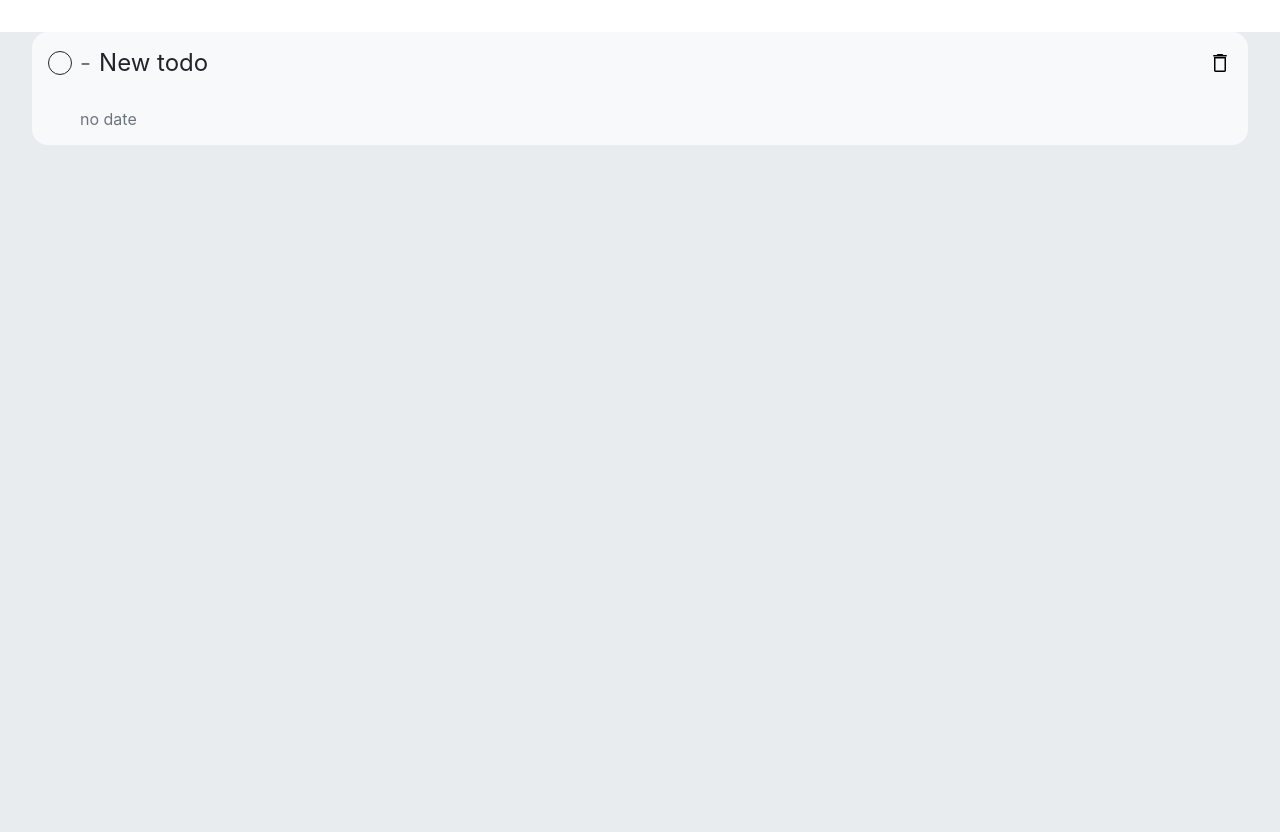
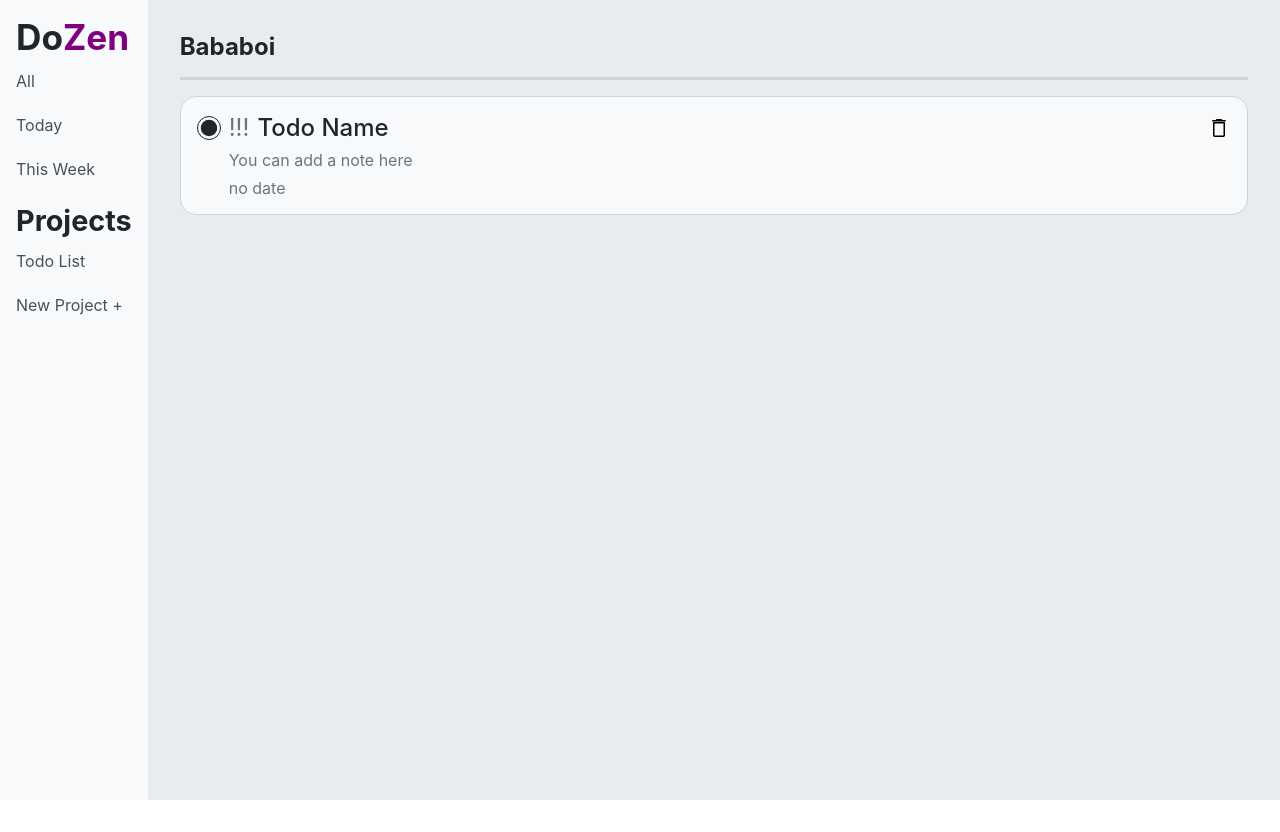
Before and after one commit to TomSoerr/odin-todo-list, a website built with webpack: page dist/index.html in a window 1280 px wide. After the commit the page ends 800 px from the top, so only its background shows below. Built offline with nearby package versions, Linux system fonts and the light colour scheme.

Commit message:
Add page module

```diff
--- a/src/index.js
+++ b/src/index.js
@@ -1,15 +1,16 @@
 import todo from './todo';
 import { subscribe, publish } from './pubsub';
+import page from './page';
 import './style.css';
 
 (function main() {
   const content = document.querySelector('#content');
   let allTodo = [];
   let shownTodo = [];
+  const pageUI = page();
   const currentProject = 'Bababoi';
 
   const deleteTodo = (id) => {
-    // debugger;
     allTodo = allTodo.filter((i) => i.id !== id);
   };
 
@@ -18,17 +19,39 @@ import './style.css';
     allTodo.push(newTodo);
     publish('shownTodoChanged');
   };
-  subscribe('init', addTodo);
+
+  const buildUI = () => {
+    const defaultTodo = todo(currentProject, publish, deleteTodo);
+    defaultTodo.set(
+      true,
+      '!!!',
+      'Todo Name',
+      'You can add a note here',
+      'no date',
+    );
+    allTodo.push(defaultTodo);
+    content.append(...pageUI.render());
+    publish('shownTodoChanged');
+  };
+  subscribe('init', buildUI);
+
+  const storeData = () => {
+    console.log('store data');
+  };
+  subscribe('storeData');
+  subscribe('sownTodoChanged');
+
+  // when the data is loaded from localStorage and the allTodo is set,
+  // the localStorage should be updated with the new allTodo
+  // because the id of the todo is not the same as the id of the todo in the
+  // localStorage
+  // localStorage allTodo key: 1459333224678674
+  // localStorage project key: 8637207312324280
 
   const render = () => {
-    while (content.firstChild) {
-      content.firstChild.remove();
-    }
-    shownTodo = [...allTodo];
-    shownTodo.forEach((obj) => {
-      console.log(obj.getDone());
-      content.append(obj.render());
-    });
+    pageUI.clearTodo();
+    shownTodo = [...allTodo]; // here needs to be a sorting function
+    shownTodo.forEach((obj) => pageUI.appendTodo(obj));
   };
   subscribe('shownTodoChanged', render);
 
--- /dev/null
+++ b/src/page.js
@@ -0,0 +1,72 @@
+const page = () => {
+  const create = (tagName) => document.createElement(tagName);
+
+  let currentProject = 'Bababoi';
+
+  const logoHeader = create('div');
+  logoHeader.classList.add('header');
+  logoHeader.append('Do', (() => {
+    const tmp = create('span');
+    tmp.textContent = 'Zen';
+    return tmp;
+  })());
+  const allTab = create('div');
+  allTab.classList.add('tab');
+  allTab.textContent = 'All';
+  const todayTab = create('div');
+  todayTab.classList.add('tab');
+  todayTab.textContent = 'Today';
+  const thisWeekTab = create('div');
+  thisWeekTab.classList.add('tab');
+  thisWeekTab.textContent = 'This Week';
+  const projectHeader = create('div');
+  projectHeader.classList.add('header');
+  projectHeader.textContent = 'Projects';
+  const defaultProject = create('div');
+  defaultProject.classList.add('tab');
+  defaultProject.textContent = 'Todo List';
+  const addProject = create('div');
+  addProject.classList.add('tab');
+  addProject.id = 'add-project';
+  addProject.textContent = 'New Project +';
+  addProject.addEventListener('click', () => {
+    alert('add project');
+  });
+  const sidebarDiv = create('div');
+  sidebarDiv.id = 'sidebar';
+  sidebarDiv.append(
+    logoHeader,
+    allTab,
+    todayTab,
+    thisWeekTab,
+    projectHeader,
+    defaultProject,
+    addProject,
+  );
+
+  const currentProjectDiv = create('div');
+  currentProjectDiv.id = 'current-project';
+  currentProjectDiv.textContent = currentProject;
+
+  const mainDiv = create('div');
+  mainDiv.id = 'main';
+  mainDiv.append(currentProjectDiv);
+
+  const render = () => [sidebarDiv, mainDiv];
+
+  const appendTodo = (todo) => mainDiv.append(todo.render());
+
+  const clearTodo = () => {
+    while (mainDiv.children[1]) {
+      mainDiv.children[1].remove();
+    }
+  };
+
+  return {
+    render,
+    appendTodo,
+    clearTodo,
+  };
+};
+
+export default page;
--- a/src/style.css
+++ b/src/style.css
@@ -23,10 +23,53 @@
   min-height: 100vh;
   background-color: var(--cultured-2);
   color: var(--eerie-black);
+  display: grid;
+  grid-template-columns: auto 1fr;
+}
+
+#sidebar {
+  background-color: var(--cultured);
+  padding: 1rem;
+  display: grid;
+  align-content: start;
+}
+
+#sidebar .header {
+  font-size: 1.8rem;
+  font-weight: 700;
+  margin-bottom: 0.8rem;
+}
+
+#sidebar .header:first-of-type {
+  font-size: 2.2rem;
+}
+
+#sidebar .header:first-of-type span {
+  color: purple;
+}
+
+#sidebar .tab {
+  color: var(--davys-grey);
+  margin-bottom: 1.5rem;
+}
+
+#main {
+  padding: 2rem;
+  display: grid;
+  align-content: start;
+  gap: 1rem;
+}
+
+#main #current-project {
+  font-size: 1.5rem;
+  font-weight: 700;
+  padding-bottom: 1rem;
+  border-bottom: medium solid var(--light-gray);
 }
 
 .todo-obj {
   background-color: var(--cultured);
+  border: thin solid var(--light-gray);
   display: grid;
   min-width: 18rem;
   grid-template:
@@ -35,7 +78,6 @@
     '.  date  date date' auto /
     auto auto 1fr auto;
   grid-gap: 0.5rem;
-  margin: 2rem;
   padding: 1rem;
   border-radius: 1rem;
 }
@@ -84,7 +126,7 @@
   background-color: var(--cultured-2);
   border-radius: 1rem;
   border-top-left-radius: 0;
-  border: thin solid var(--sonic-silver);
+  border: thin solid var(--light-gray);
   font-size: 1rem;
   height: max-content;
   overflow: hidden;
@@ -98,7 +140,7 @@
 
 .todo-obj .priority-box .priority-popup .priority-btn {
   border: thin solid var(--sonic-silver);
-  background-color: var(--light-gray);
+  background-color: var(--cultured);
   padding: 0.3rem;
   width: 2rem;
   text-align: center;
@@ -109,9 +151,10 @@
 .todo-obj .title-box {
   grid-area: title;
   font-size: 1.5rem;
-  font-weight: 400;
+  font-weight: 500;
   overflow: hidden;
   text-overflow: ellipsis;
+
 }
 
 .todo-obj .title-box input[type="text"] {
@@ -123,7 +166,7 @@
   padding: 0;
   font-size: 1.5rem;
   height: 1.1em;
-  font-weight: 400;
+  font-weight: 500;
   outline: none;
   border-bottom: thin solid var(--eerie-black);
 }
--- a/src/todo.js
+++ b/src/todo.js
@@ -3,10 +3,20 @@ import deleteImage from './img/delete.svg';
 const todo = (project, publish, deleteTodo) => {
   const create = (type) => document.createElement(type);
 
+  let id = Symbol('id of todoObj');
   let done = false;
   let priority = '-';
+  let title = '';
+  let note = '';
   let date = 'no date';
-  const id = Symbol('id of todoObj');
+
+  const updateLocalStorage = () => {
+    // load data from localStorage
+    // store data in allTodo
+    // search for same id in allTodo
+    // update key with value in allTodo
+    // stringify allTodo and store in localStorage
+  };
 
   const checkbox = create('input');
   checkbox.type = 'checkbox';
@@ -24,8 +34,8 @@ const todo = (project, publish, deleteTodo) => {
   priorityDiv.classList.add('priority-box');
   const prioritySpan = create('span');
   prioritySpan.textContent = priority;
-  const setPriority = (level) => {
-    priority = level;
+  const setPriority = (newPriority) => {
+    priority = newPriority;
     prioritySpan.textContent = priority;
     publish('shownTodoChanged');
   };
@@ -67,15 +77,17 @@ const todo = (project, publish, deleteTodo) => {
   titleDiv.append(titleSpan);
   titleSpan.addEventListener('click', () => {
     titleDiv.firstChild.remove();
-    titleInput.value = titleSpan.textContent;
+    titleInput.value = title;
     titleDiv.append(titleInput);
     titleInput.focus();
   });
   titleInput.addEventListener('blur', () => {
     titleDiv.firstChild.remove();
-    titleSpan.textContent = titleInput.value;
+    title = titleInput.value;
+    titleSpan.textContent = title;
     titleDiv.append(titleSpan);
   });
+
   const deleteBtn = create('button');
   deleteBtn.classList.add('delete-btn');
   const deleteImg = create('img');
@@ -94,13 +106,14 @@ const todo = (project, publish, deleteTodo) => {
   noteDiv.append(noteText);
   noteText.addEventListener('click', () => {
     noteDiv.firstChild.remove();
-    noteInput.value = noteText.textContent;
+    noteInput.value = note;
     noteDiv.append(noteInput);
     noteInput.focus();
   });
   noteInput.addEventListener('blur', () => {
     noteDiv.firstChild.remove();
-    noteText.textContent = noteInput.value;
+    note = noteInput.value;
+    noteText.textContent = note;
     noteDiv.append(noteText);
   });
 
@@ -137,18 +150,36 @@ const todo = (project, publish, deleteTodo) => {
     dueDateDiv,
   );
 
-  const getDate = () => date;
-  const getDone = () => done;
-  const getPriority = () => priority;
+  const set = (newDone, newPriority, newTitle, newNote, newDate, newId) => {
+    done = newDone;
+    checkbox.checked = done;
+    priority = newPriority;
+    prioritySpan.textContent = priority;
+    title = newTitle;
+    titleSpan.textContent = title;
+    note = newNote;
+    noteText.textContent = note;
+    date = newDate;
+    dueDateSpan.textContent = date;
+    if (newId) id = newId;
+  };
+
+  const get = () => ({
+    done,
+    priority,
+    title,
+    note,
+    date,
+  });
+
   const render = () => todoObj;
 
   return {
     project,
     id,
     render,
-    getDate,
-    getDone,
-    getPriority,
+    set,
+    get,
   };
 };
 
```
Also changed, not shown: dist/main.js.
